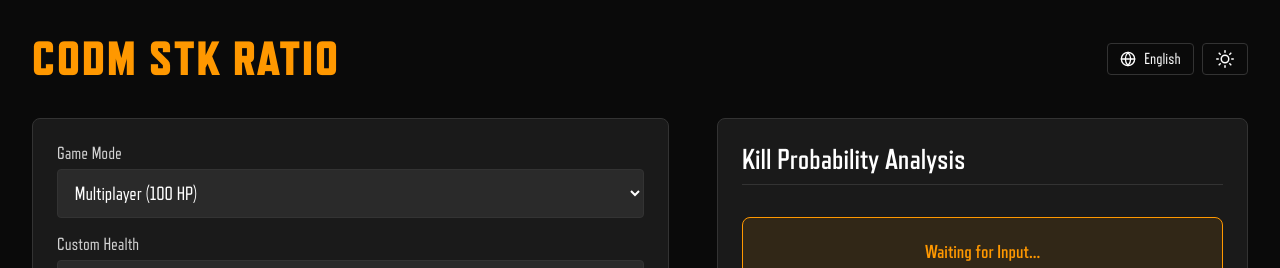
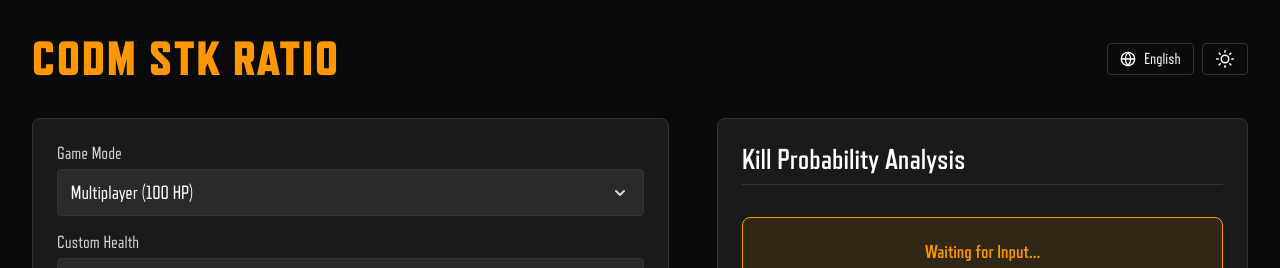
Before and after one commit to codm-stk-ratio/codm-stk-ratio.github.io, a React (Vite) app: page / in a window 1280 px wide. Shown: the top 268 px of the page. Built offline with nearby package versions, Linux system fonts and the light colour scheme.

Commit message:
Replace native select arrow with custom SVG arrow for better spacing

```diff
--- a/src/App.tsx
+++ b/src/App.tsx
@@ -431,11 +431,16 @@
           <div className="panel" style={{ marginBottom: '2rem' }}>
             <div className="input-group">
               <label>{t('app.game_mode')}</label>
-              <select value={mode} onChange={handleModeChange}>
-                {GAME_MODES.map(m => (
-                  <option key={m.id} value={m.id}>{t(m.name)}</option>
-                ))}
-              </select>
+              <div className="custom-select-wrapper">
+                <select value={mode} onChange={handleModeChange} className="custom-select">
+                  {GAME_MODES.map(m => (
+                    <option key={m.id} value={m.id}>{t(m.name)}</option>
+                  ))}
+                </select>
+                <svg className="select-arrow-icon" xmlns="http://www.w3.org/2000/svg" width="16" height="16" viewBox="0 0 24 24" fill="none" stroke="currentColor" strokeWidth="3" strokeLinecap="round" strokeLinejoin="round">
+                  <polyline points="6 9 12 15 18 9"></polyline>
+                </svg>
+              </div>
             </div>
 
             <div className="input-group">
--- a/src/index.css
+++ b/src/index.css
@@ -147,6 +147,28 @@
   font-size: 1.2rem;
   border-radius: 4px;
   outline: none;
+}
+
+.custom-select-wrapper {
+  position: relative;
+  display: flex;
+  align-items: center;
+}
+
+.custom-select {
+  width: 100%;
+  -webkit-appearance: none;
+  -moz-appearance: none;
+  appearance: none;
+  padding-right: 2.5rem !important;
+}
+
+.select-arrow-icon {
+  position: absolute;
+  right: 1rem;
+  pointer-events: none;
+  color: var(--text-color);
+  opacity: 0.8;
 }
 
 .input-group input:focus, .input-group select:focus {
```
